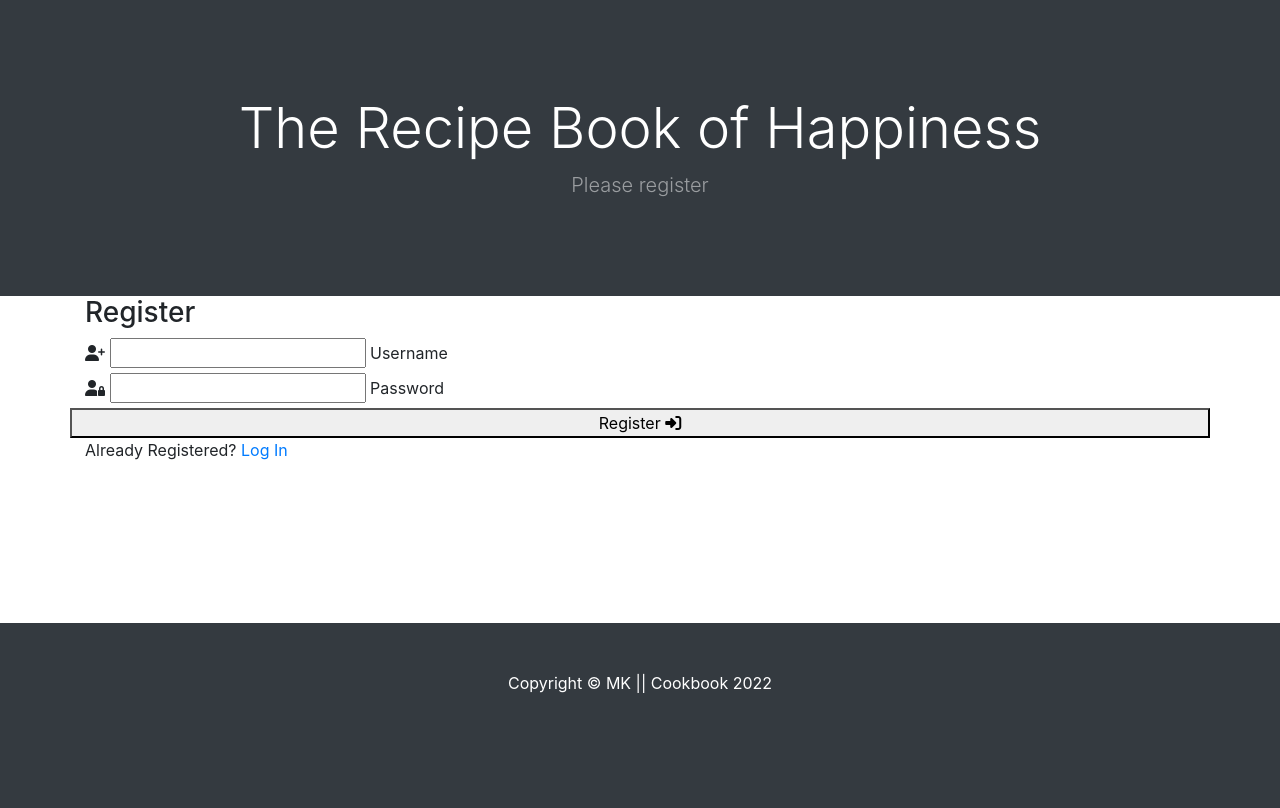
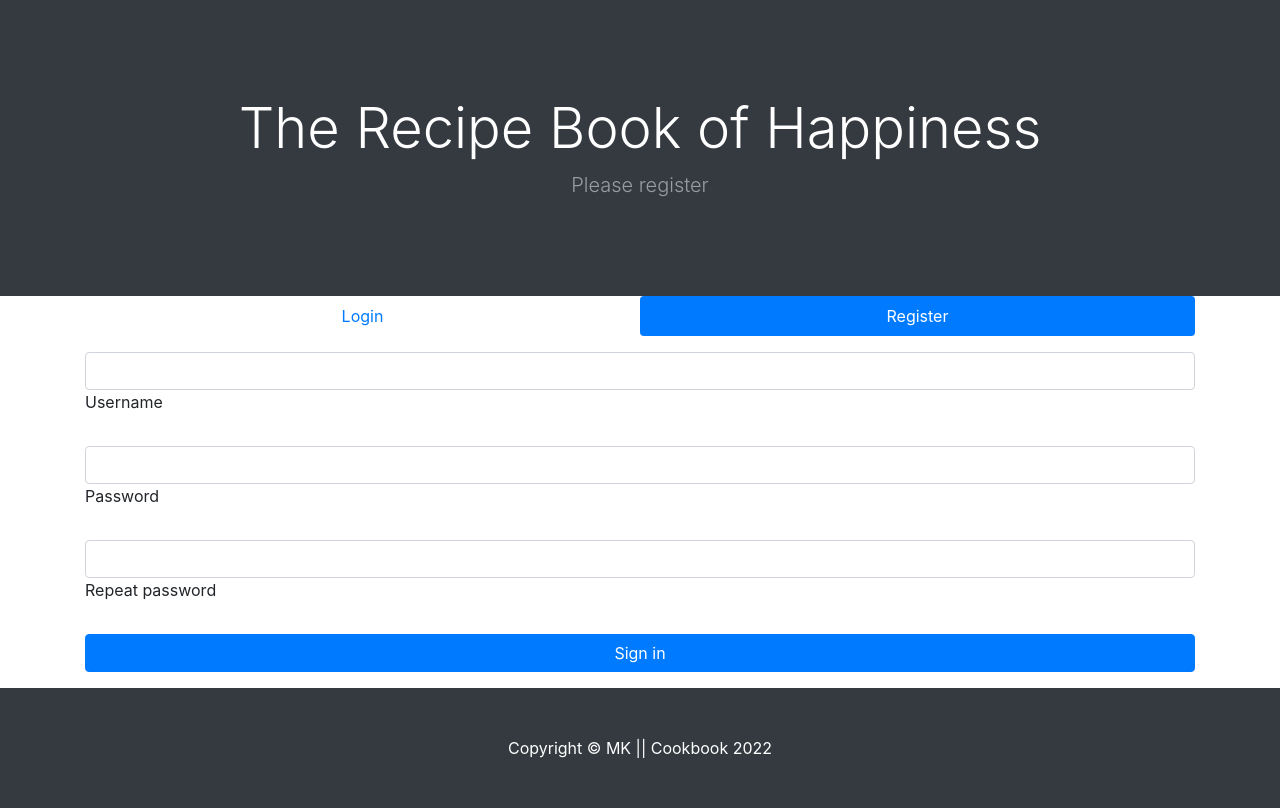
Before and after one commit to Code-Institute-Submissions/Frangelicomk-cookbook-project_SepResub, a Flask app: page /register in a window 1280 px wide. Shown: the part 57-865 px from the top of the page. Before the commit the page ends 750 px from the top, so only its background shows below. Run offline with Flask 2, Linux system fonts and the light colour scheme; some libraries are stand-ins or nearby versions.

Commit message:
improve style of form

```diff
--- a/templates/base.html
+++ b/templates/base.html
@@ -63,6 +63,11 @@
  </footer>
  <!-- Bootstrap core JS-->
  <script src="https://cdn.jsdelivr.net/npm/bootstrap@5.0.2/dist/js/bootstrap.bundle.min.js" integrity="sha384-MrcW6ZMFYlzcLA8Nl+NtUVF0sA7MsXsP1UyJoMp4YLEuNSfAP+JcXn/tWtIaxVXM" crossorigin="anonymous"></script>
+ <!-- MDB -->
+<script
+type="text/javascript"
+src="https://cdnjs.cloudflare.com/ajax/libs/mdb-ui-kit/4.0.0/mdb.min.js"
+></script>
  <!-- Core theme JS-->
  <script src="js/scripts.js"></script>
  <!-- Fonteawesome JavaScript -->
--- a/templates/register.html
+++ b/templates/register.html
@@ -16,48 +16,43 @@
     </div>
 </header>
 <div class="container">
+    <ul class="nav nav-pills nav-justified mb-3" id="ex1" role="tablist">
+        <li class="nav-item" role="presentation">
+          <a class="nav-link" id="tab-login"  href="{{ url_for('login') }}">Login</a>
+        </li>
+        <li class="nav-item" role="presentation">
+          <a class="nav-link active" id="tab-register" href="{{ url_for('register') }}">Register</a>
+        </li>
+      </ul>
+      <div class="tab-content">
+        <div class="tab-pane fade show active" id="pills-login">
+        <form method="POST">
 
-    <h3 class="center-align">Register</h3>
 
-    <div class="row">
-        <form class="col s12 m8 offset-m2 m-auto" method="POST" action="{{ url_for('register') }}">
-            <div class="card-panel">
-                <!-- username -->
-                <div class="row">
-					<div class="input-field col s12">
-						<i class="fas fa-user-plus prefix light-blue-text text-darken-4"></i>
-						<input id="username" name="username" type="text" minlength="5"
-                            maxlength="15" pattern="^[a-zA-Z0-9]{5,15}$" class="validate" required>
-						<label for="username">Username</label>
-					</div>
-                </div>
-                <!-- passowrd -->
-                <div class="row">
-                    <div class="input-field col s12">
-						<i class="fas fa-user-lock prefix light-blue-text text-darken-4"></i>
-                        <input id="password" name="password" type="password" minlength="5"
-                            maxlength="15" pattern="^[a-zA-Z0-9]{5,15}$" class="validate" required>
-                        <label for="password">Password</label>
-                    </div>
-                </div>
-                <!-- register -->
-                <div class="row">
-                    <button type="submit" class="col s12 btn-large light-blue darken-4 text-shadow">
-                        Register <i class="fas fa-sign-in-alt"></i>
-                    </button>
-                </div>
-            </div>
+          <!-- Email input -->
+          <div class="form-outline mb-4">
+            <input type="text" id="username" class="form-control" name="username" />
+            <label class="form-label" for="username">Username</label>
+          </div>
+
+          <!-- Password input -->
+          <div class="form-outline mb-4">
+            <input type="password" id="password" class="form-control" name="password" />
+            <label class="form-label" for="password">Password</label>
+          </div>
+
+          <!-- Repeat Password input -->
+          <div class="form-outline mb-4">
+            <input type="password" id="registerRepeatPassword" class="form-control" name="password_validation" />
+            <label class="form-label" for="registerRepeatPassword">Repeat password</label>
+          </div>
+
+
+          <!-- Submit button -->
+          <button type="submit" class="btn btn-primary btn-block mb-3">Sign in</button>
         </form>
-    </div>
-
-    <div class="row">
-        <div class="col s12">
-            <p class="center-align">
-                Already Registered?
-                <a href="{{ url_for('login') }}" class="light-blue-text text-darken-4">Log In</a>
-            </p>
-        </div>
-    </div>
+      </div>
+      </div>
+      </div>
 </div>
-
 {% endblock %}
```
Also changed, not shown: templates/login.html (+37 -39 lines).
